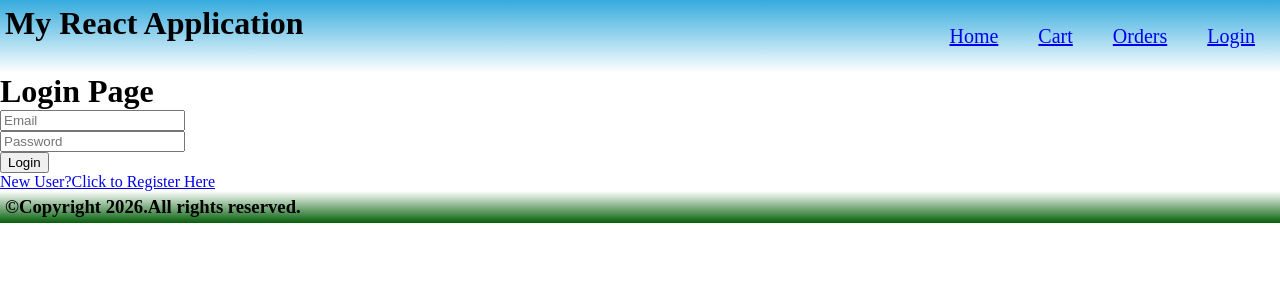
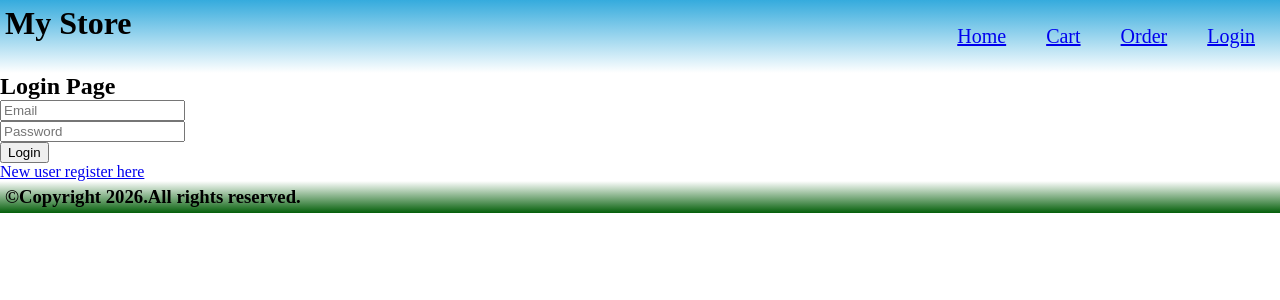
Before and after one commit to Charitha-Reddy1/frontend-app, a React (Vite) app: page /login in a window 1280 px wide. Shown: the top 300 px of the page. Built offline with nearby package versions, Linux system fonts and the light colour scheme.

Commit message:
ordersss

```diff
--- a/src/components/Cart.jsx
+++ b/src/components/Cart.jsx
@@ -1,12 +1,16 @@
 import { useContext, useState, useEffect } from "react";
 import { AppContext } from "../App";
+import { useNavigate } from "react-router-dom";
+
+const API_URL=import.meta.env.VITE_API_URL
+import axios from "axios";
+
+function Cart() {
+  const { cart, setCart,user } = useContext(AppContext);
+  const [orderValue, setOrderValue] = useState(0);
+  const Navigate = useNavigate();
 
 
-const API_URL=import.meta.env.VITE_API_URL
-
-function Cart() {
-  const { cart, setCart } = useContext(AppContext);
-  const [orderValue, setOrderValue] = useState(0);
   const increment = (id) => {
     setCart(
       cart.map((item) => {
@@ -37,6 +41,25 @@ function Cart() {
       }, 0),
     );
   }, [cart]);
+
+
+  const placeOrder = async () => {
+    if (user?.email) {
+      const url = `${API_URL}/orders`;
+      const order = {
+        email: user.email,
+        items: cart,
+        orderValue: orderValue,
+        orderDate: Date.now(),
+      };
+      console.log(url, order);
+      const response = await axios.post(url, order);
+      setCart([]);
+      Navigate("/orders");
+    }
+  };
+
+
 
   return (
     <>
@@ -74,7 +97,8 @@ function Cart() {
         <strong>Order Value:{orderValue}</strong>
       </p>
       <p>
-        <button >Place Order</button>
+        {user?.email ?  <button onClick={placeOrder}>Place Order</button> :  <button onClick={()=>Navigate("/login")}>Login to Order</button> }
+
       </p>
     </div>
     </>
--- a/src/components/Header.jsx
+++ b/src/components/Header.jsx
@@ -1,18 +1,36 @@
-import './Header.css'
-import {Link} from  "react-router-dom"
+import "./Header.css";
+import { Link } from "react-router-dom";
+import { AppContext } from "../App";
+import { useContext } from "react";
+function Header() {
+  const { user } = useContext(AppContext);
+  return (
+    <div className="App-Header">
+      <h1>My Store</h1>
+      <ul>
+        <li>
+          <Link to="/">Home</Link>
+        </li>
+        <li>
+          <Link to="/cart">Cart</Link>
+        </li>
+        <li>
+              <Link to="/orders">Order</Link>
+            </li>
+        {user?.email ? (
+          <>
 
-function Header(){
-    return (
-    <div className='App-Header'>
-                <h1>My React Application</h1>
-                <ol>
-                    <li><Link to="/">Home</Link></li>
-                    <li><Link to="/cart">Cart</Link></li>
-                    <li><Link to="/orders">Orders</Link></li>
-                    <li><Link to="/login">Login</Link></li>
-                </ol>
-            </div>
-    )
+            <li>
+              <Link to="/logout">Logout</Link>
+            </li>
+          </>
+        ) : (
+          <li>
+            <Link to="/login">Login</Link>
+          </li>
+        )}
+      </ul>
+    </div>
+  );
 }
-
-export default Header
+export default Header;
--- a/src/components/Login.jsx
+++ b/src/components/Login.jsx
@@ -11,19 +11,36 @@ function Login(){
     const handleLogin=async ()=>{
         const url=API_URL+"/auth/signin"
         const response= await axios.post(url,user)
-        setUser(response)
-        Navigate("/")
+        setUser(response.data)
+        if(cart.length>0) Navigate("/cart")
+        else Navigate("/")
     };
-    return (
+      return (
     <div>
-        <h1>Login Page</h1>
-        <p><input type="text" placeholder="Email"></input></p>
-        <p><input type="password" placeholder="Password"></input></p>
-        <p><button onClick={handleLogin}>Login</button></p>
-        <p><Link to='/register'>New User?Click to Register Here</Link></p>
+      <h2>Login Page</h2>
+      <p>
+        <input
+          type="text"
+          onChange={(e) => setUser({ ...user, email: e.target.value })}
+          placeholder="Email"
+        />
+      </p>
+      <p>
+        <input
+          type="password"
+          onChange={(e) => setUser({ ...user, password: e.target.value })}
+          placeholder="Password"
+        />
+      </p>
+      <p>
+        <button onClick={handleLogin}>Login</button>
+      </p>
+      <p>
+        <Link to="/register">New user register here</Link>
+      </p>
+    </div>
+  );
 
-    </div>
-    );
 }
 
 export default Login
--- a/src/components/Logout.jsx
+++ b/src/components/Logout.jsx
@@ -1,9 +1,13 @@
-function Logout(){
-    return (
-    <div>
-        <h2>Logged Out!</h2>
-    </div>
-    );
+import { useContext, useEffect } from "react";
+import { useNavigate } from "react-router-dom";
+import App, { AppContext } from "../App";
+function Logout() {
+  const { user, setUser } = useContext(AppContext);
+  const Navigate = useNavigate();
+  useEffect(() => {
+    setUser({});
+    Navigate("/");
+  }, []);
+  return <h2>Logout Page</h2>;
 }
-
-export default Logout
+export default Logout;
--- a/src/components/Orders.jsx
+++ b/src/components/Orders.jsx
@@ -1,7 +1,49 @@
+import { useContext, useEffect, useState } from "react";
+import { AppContext } from "../App";
+import axios from "axios";
+function Orders() {
+  const API_URL = import.meta.env.VITE_API_URL;
+  const { user } = useContext(AppContext);
+  const [orders, setOrders] = useState([]);
 
+  const fetchOrders = async () => {
+    try {
+      const url = `${API_URL}/orders/${user.email}`;
+      const response = await axios.get(url, {
+        headers: { Authorization: `Bearer ${user.token}` },
+      });
+      setOrders(response.data);
+    } catch (err) {
+      console.log("Something went wrong");
+    }
+  };
 
-function Orders(){
-    return <h1>My Orders</h1>
+  useEffect(() => {
+    fetchOrders();
+  }, []);
+
+  return (
+    <div>
+      <h1>My Orders</h1>
+      <div>
+        {orders &&
+          orders.map((order) => (
+            <div key={order._id}>
+              <h3>Order Id: {order.orderDate}</h3>
+              <ol>
+                {order.items.map((item) => (
+                  <li key={item._id}>
+                    {item.name}-{item.price}-{item.quantity}-
+                    {item.price * item.quantity}
+                  </li>
+                ))}
+              </ol>
+              <h3>Order Value: {order.orderValue}</h3>
+              <hr />
+            </div>
+          ))}
+      </div>
+    </div>
+  );
 }
-
-export default Orders
+export default Orders;
```
Also changed, not shown: src/temp.js (added, +25 -0 lines), 1 other file (tests, documents, lock files or other folders).
